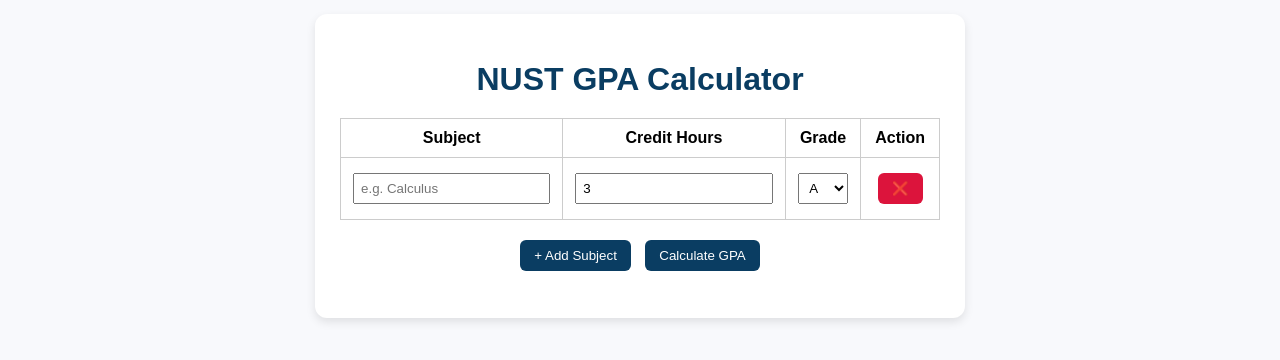
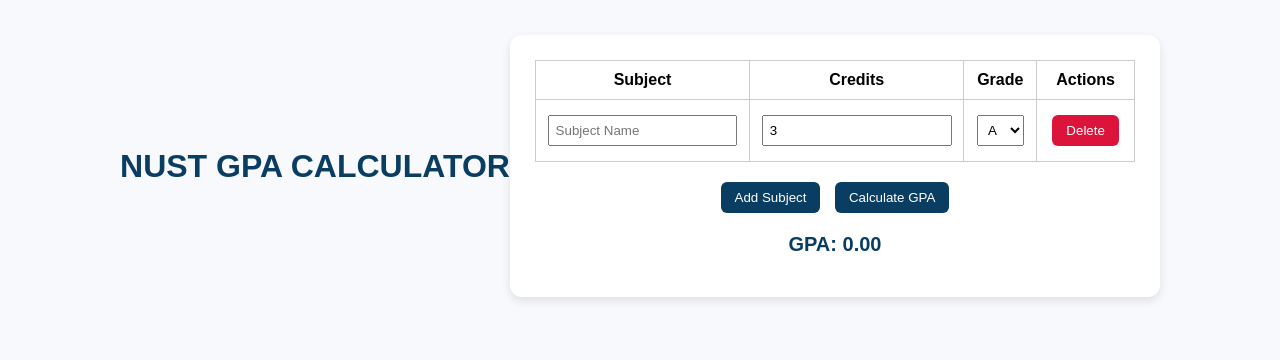
Before and after one commit to Haider-Javed/NUST-GPA-CALCULATOR, a plain HTML site: page index.html in a window 1280 px wide. Shown: the part 234-594 px from the top of the page. Drawn offline with Linux system fonts and the light colour scheme.

Commit message:
Change html
I changed html for changing the design of project.

```diff
--- a/index.html
+++ b/index.html
@@ -1,29 +1,30 @@
 <!DOCTYPE html>
 <html lang="en">
+
 <head>
-  <meta charset="UTF-8" />
-  <meta name="viewport" content="width=device-width, initial-scale=1.0" />
-  <title>NUST GPA Calculator</title>
-  <link rel="stylesheet" href="style.css" />
+    <meta charset="UTF-8">
+    <meta name="viewport" content="width=device-width, initial-scale=1.0">
+    <title>NUST GPA CALCULATOR</title>
+    <link rel="stylesheet" href="style.css">
 </head>
+
 <body>
+    <h1>NUST GPA CALCULATOR</h1>
     <div class="container">
-    <h1>NUST GPA Calculator</h1>
-    <table id="subjectsTable">
+        <table class="subtable">
             <thead>
                 <tr>
-          <th>Subject</th>
-          <th>Credit Hours</th>
-          <th>Grade</th>
-          <th>Action</th>
+                    <th class="heading">Subject</th>
+                    <th class="heading">Credits</th>
+                    <th class="heading">Grade</th>
+                    <th class="heading">Actions</th>
                 </tr>
             </thead>
-      <tbody>
+            <tbody id="subject-list">
                 <tr>
-          <td><input type="text" placeholder="e.g. Calculus" /></td>
-          <td><input type="number" min="1" value="3" /></td>
-          <td>
-            <select>
+                    <td> <input class="input subject-input" type="text" placeholder="Subject Name"></td>
+                    <td> <input class="input credit-input" type="number" placeholder="Credits" min="1" value="3"> </td>
+                    <td> <select class="input grade-select">
                             <option value="4">A</option>
                             <option value="3.5">B+</option>
                             <option value="3">B</option>
@@ -32,19 +33,19 @@
                             <option value="1.5">D+</option>
                             <option value="1">D</option>
                             <option value="0">F</option>
-            </select>
-          </td>
-          <td><button class="deleteBtn">❌</button></td>
+                        </select> </td>
+                    <td> <button class="deleteBtn input">Delete</button></td>
                 </tr>
             </tbody>
         </table>
-
-    <button id="addRowBtn">+ Add Subject</button>
-    <button id="calculateBtn">Calculate GPA</button>
-
-    <h2 id="result"></h2>
+        <div class="btns">
+            <button class="btn" id="addRowBtn">Add Subject</button>
+            <button class="btn" id="calculateBtn">Calculate GPA</button>
         </div>
 
-  <script src="script.js"></script>
+        <h2 id="result">GPA: 0.00</h2>
+    </div>
+    <script src="logic.js"></script>
 </body>
+
 </html>
```
Lines whose indentation alone changed are shown as unchanged.
